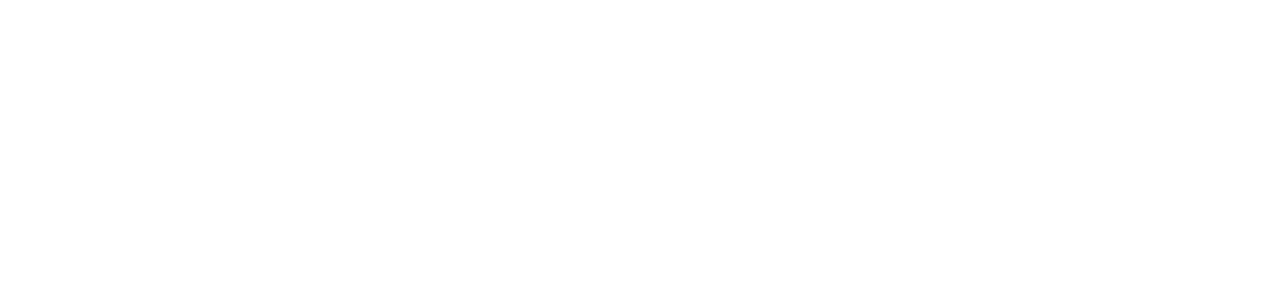
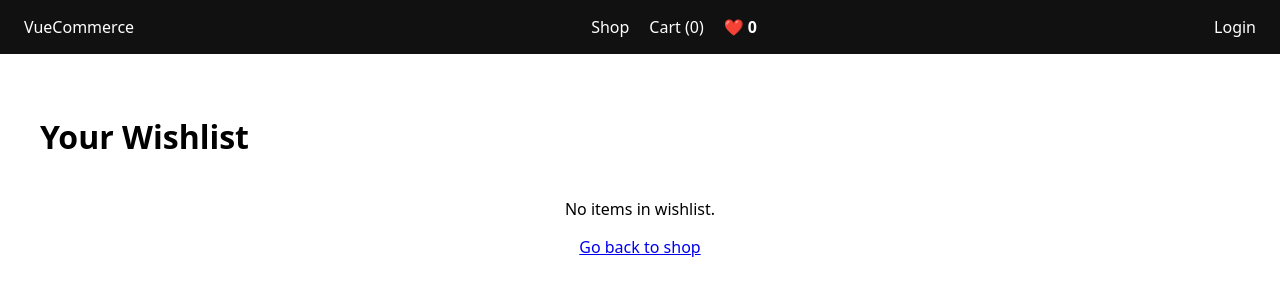
Before and after one commit to veljko-naumovic/e-commerce-vue, a Vue app: page /wishlist in a window 1280 px wide. Before the commit this address had no page. Shown: the top 300 px of the page. Built offline with nearby package versions, Linux system fonts and the light colour scheme.

Commit message:
Add wishlist and toast

```diff
--- a/src/App.vue
+++ b/src/App.vue
@@ -1,7 +1,8 @@
 <script setup lang="ts">
+import ToastContainer from "@/components/ui/ToastContainer.vue";
 </script>
 
-
 <template>
-  <router-view />
+  <RouterView />
+  <ToastContainer />
 </template>
--- a/src/components/layout/Header.vue
+++ b/src/components/layout/Header.vue
@@ -3,6 +3,8 @@
 import { useRouter } from "vue-router";
 import { useAuthStore } from "@/stores/auth";
 import { useCartStore } from "@/stores/cart";
+import { useWishlistStore } from "@/stores/wishlist";
+
 
 const cartStore = useCartStore();
 
@@ -15,6 +17,9 @@
     auth.logout();
     router.push("/");
 }
+
+const wishlistStore = useWishlistStore();
+
 </script>
 
 <template>
@@ -31,6 +36,9 @@
 
             <RouterLink v-if="auth.isAuthenticated" to="/admin">
                 Admin
+            </RouterLink>
+            <RouterLink to="/wishlist" class="wishlist-link">
+                ❤️ {{ wishlistStore.items.length }}
             </RouterLink>
         </nav>
 
@@ -73,4 +81,8 @@
         cursor: pointer;
     }
 }
+
+.wishlist-link {
+    font-weight: 600;
+}
 </style>
--- a/src/components/product/ProductCard.vue
+++ b/src/components/product/ProductCard.vue
@@ -2,6 +2,10 @@
 import type { Product } from "@/types/product";
 import { useRouter } from "vue-router";
 import { useCartStore } from "@/stores/cart";
+import { useWishlistStore } from "@/stores/wishlist";
+import { useToastStore } from "@/stores/toast";
+
+const wishlistStore = useWishlistStore();
 
 const props = defineProps<{
     product: Product;
@@ -9,15 +13,24 @@
 
 const router = useRouter();
 const cartStore = useCartStore();
+const toast = useToastStore()
 
 const goToDetails = () => {
     router.push(`/product/${props.product.id}`);
 };
 
 const handleAdd = () => {
-    if (props.product.stock > 0) {
-        cartStore.addToCart(props.product);
+    if (props.product.stock === 0) {
+        toast.show("Product is out of stock", "error");
+        return;
     }
+
+    cartStore.addToCart(props.product);
+    toast.show("Product added to cart", "success");
+};
+
+const toggleWishlist = () => {
+    wishlistStore.toggle(props.product.id);
 };
 </script>
 
@@ -29,14 +42,20 @@
                 -{{ product.discount }}%
             </span>
 
+            <button class="wishlist" @click.stop="toggleWishlist">
+                <span :class="[
+                    'heart',
+                    wishlistStore.isInWishlist(product.id) ? 'active' : '']">
+                    ♥
+                </span>
+            </button>
+
             <!-- LOW STOCK BADGE -->
+            <span v-if="product.stock === 0" class="badge out">
+                Out of stock
+            </span>
             <span v-else-if="product.stock > 0 && product.stock < 5" class="badge low">
                 Low Stock
-            </span>
-
-            <!-- OUT OF STOCK -->
-            <span v-else-if="product.stock === 0" class="badge out">
-                Out of Stock
             </span>
 
             <img :src="product.image" :alt="product.title" @click="goToDetails" />
@@ -212,4 +231,37 @@
     font-weight: 700;
     font-size: 16px;
 }
+
+/* WISHLIST */
+
+.wishlist {
+    position: absolute;
+    top: 12px;
+    left: 12px;
+    background: white;
+    border: none;
+    border-radius: 50%;
+    width: 34px;
+    height: 34px;
+    cursor: pointer;
+    box-shadow: 0 2px 6px rgba(0, 0, 0, 0.15);
+    display: flex;
+    align-items: center;
+    justify-content: center;
+    transition: transform 0.15s ease;
+
+    &:hover {
+        transform: scale(1.1);
+    }
+}
+
+.heart {
+    font-size: 16px;
+    color: #aaa;
+    transition: color 0.2s ease;
+}
+
+.heart.active {
+    color: crimson;
+}
 </style>
--- /dev/null
+++ b/src/components/ui/ToastContainer.vue
@@ -0,0 +1,59 @@
+<script setup lang="ts">
+import { useToastStore } from "@/stores/toast";
+
+const toastStore = useToastStore();
+</script>
+
+<template>
+    <div class="toast-container">
+        <div v-for="toast in toastStore.toasts" :key="toast.id" :class="['toast', toast.type]">
+            {{ toast.message }}
+        </div>
+    </div>
+</template>
+
+<style scoped lang="scss">
+.toast-container {
+    position: fixed;
+    top: 20px;
+    right: 20px;
+    display: flex;
+    flex-direction: column;
+    gap: 12px;
+    z-index: 9999;
+}
+
+.toast {
+    min-width: 220px;
+    padding: 12px 16px;
+    border-radius: 8px;
+    color: white;
+    font-size: 14px;
+    box-shadow: 0 6px 18px rgba(0, 0, 0, 0.15);
+    animation: slideIn 0.25s ease;
+}
+
+.toast.success {
+    background: #2ecc71;
+}
+
+.toast.error {
+    background: #e74c3c;
+}
+
+.toast.info {
+    background: #3498db;
+}
+
+@keyframes slideIn {
+    from {
+        transform: translateX(20px);
+        opacity: 0;
+    }
+
+    to {
+        transform: translateX(0);
+        opacity: 1;
+    }
+}
+</style>
--- a/src/main.ts
+++ b/src/main.ts
@@ -2,19 +2,26 @@
 import { createPinia } from "pinia";
 import App from "./App.vue";
 import router from "./router";
-import { useAuthStore } from "./stores/auth";
+
+import { useAuthStore } from "@/stores/auth";
 import { useCartStore } from "@/stores/cart";
+import { useWishlistStore } from "@/stores/wishlist";
 
 import "./styles/main.scss";
 
 const app = createApp(App);
 
-app.use(createPinia());
+const pinia = createPinia();
+
+app.use(pinia);
 app.use(router);
 
 const auth = useAuthStore();
 const cart = useCartStore();
+const wishlist = useWishlistStore();
+
 auth.hydrate();
 cart.hydrate();
+wishlist.hydrate();
 
 app.mount("#app");
--- a/src/router/index.ts
+++ b/src/router/index.ts
@@ -24,6 +24,11 @@
 				component: () => import("@/views/ProductDetailsView.vue"),
 			},
 			{
+				path: "wishlist",
+				name: "wishlist",
+				component: () => import("@/views/WishlistView.vue"),
+			},
+			{
 				path: "admin",
 				component: () => import("@/views/AdminView.vue"),
 				meta: { requiresAuth: true },
--- /dev/null
+++ b/src/stores/toast.ts
@@ -0,0 +1,34 @@
+import { defineStore } from "pinia";
+import { ref } from "vue";
+
+export type ToastType = "success" | "error" | "info";
+
+interface Toast {
+	id: number;
+	message: string;
+	type: ToastType;
+}
+
+export const useToastStore = defineStore("toast", () => {
+	const toasts = ref<Toast[]>([]);
+
+	const show = (message: string, type: ToastType = "info") => {
+		const id = Date.now();
+
+		toasts.value.push({ id, message, type });
+
+		setTimeout(() => {
+			remove(id);
+		}, 3000);
+	};
+
+	const remove = (id: number) => {
+		toasts.value = toasts.value.filter((t) => t.id !== id);
+	};
+
+	return {
+		toasts,
+		show,
+		remove,
+	};
+});
--- /dev/null
+++ b/src/stores/wishlist.ts
@@ -0,0 +1,43 @@
+import { defineStore } from "pinia";
+import { ref } from "vue";
+
+export const useWishlistStore = defineStore("wishlist", () => {
+	const items = ref<number[]>([]); // čuvamo samo product IDs
+
+	const persist = () => {
+		localStorage.setItem("wishlist", JSON.stringify(items.value));
+	};
+
+	const hydrate = () => {
+		const stored = localStorage.getItem("wishlist");
+		if (stored) {
+			items.value = JSON.parse(stored);
+		}
+	};
+
+	const toggle = (productId: number) => {
+		if (items.value.includes(productId)) {
+			items.value = items.value.filter((id) => id !== productId);
+		} else {
+			items.value.push(productId);
+		}
+		persist();
+	};
+
+	const isInWishlist = (productId: number) => {
+		return items.value.includes(productId);
+	};
+
+	const remove = (productId: number) => {
+		items.value = items.value.filter((id) => id !== productId);
+		persist();
+	};
+
+	return {
+		items,
+		toggle,
+		remove,
+		isInWishlist,
+		hydrate,
+	};
+});
--- a/src/views/ProductDetailsView.vue
+++ b/src/views/ProductDetailsView.vue
@@ -3,10 +3,12 @@
 import { useRoute } from "vue-router";
 import { useProductsStore } from "@/stores/products";
 import { useCartStore } from "@/stores/cart";
+import { useToastStore } from "@/stores/toast";
 
 const route = useRoute();
 const productsStore = useProductsStore();
 const cartStore = useCartStore();
+const toast = useToastStore()
 
 const productId = Number(route.params.id);
 
@@ -16,6 +18,7 @@
 
 const handleAdd = () => {
     if (product.value && product.value.stock > 0) {
+        toast.show("Product added to cart", "success");
         cartStore.addToCart(product.value);
     }
 };
--- /dev/null
+++ b/src/views/WishlistView.vue
@@ -0,0 +1,133 @@
+<script setup lang="ts">
+import { computed } from "vue";
+import { useWishlistStore } from "@/stores/wishlist";
+import { useProductsStore } from "@/stores/products";
+import { useCartStore } from "@/stores/cart";
+import { useToastStore } from "@/stores/toast";
+
+const wishlistStore = useWishlistStore();
+const productsStore = useProductsStore();
+const cartStore = useCartStore();
+const toast = useToastStore();
+
+const wishlistProducts = computed(() =>
+    wishlistStore.items
+        .map(id => productsStore.getProductById(id))
+        .filter((p): p is NonNullable<typeof p> => !!p)
+);
+
+const moveToCart = (productId: number) => {
+    const product = productsStore.getProductById(productId);
+    if (!product) return;
+
+    cartStore.addToCart(product);
+    wishlistStore.remove(productId);
+    toast.show("Moved to cart", "success");
+};
+
+</script>
+
+<template>
+    <div class="wishlist">
+        <h1>Your Wishlist</h1>
+
+        <div v-if="wishlistProducts.length === 0" class="empty">
+            <p>No items in wishlist.</p>
+            <RouterLink to="/">Go back to shop</RouterLink>
+        </div>
+
+        <div v-else class="grid">
+            <div v-for="product in wishlistProducts" :key="product.id" class="wishlist-card">
+                <img :src="product.image" :alt="product.title" />
+
+                <h3>{{ product.title }}</h3>
+
+                <p>${{ product.price }}</p>
+
+                <div class="actions">
+                    <button class="move" @click="moveToCart(product.id)">
+                        Move to Cart
+                    </button>
+
+                    <button class="remove" @click="wishlistStore.remove(product.id)">
+                        Remove
+                    </button>
+                </div>
+            </div>
+        </div>
+    </div>
+</template>
+
+<style scoped lang="scss">
+.wishlist {
+    padding: 40px;
+    max-width: 1200px;
+    margin: 0 auto;
+}
+
+.grid {
+    display: flex;
+    flex-wrap: wrap;
+    gap: 24px;
+}
+
+.wishlist-card {
+    flex: 1 1 260px;
+    min-width: 260px;
+    max-width: 300px;
+
+    background: white;
+    padding: 16px;
+    border-radius: 12px;
+    box-shadow: 0 4px 14px rgba(0, 0, 0, 0.06);
+
+    img {
+        width: 100%;
+        height: 180px;
+        object-fit: cover;
+        border-radius: 8px;
+    }
+
+    h3 {
+        margin: 12px 0;
+    }
+
+    .actions {
+        display: flex;
+        gap: 10px;
+        margin-top: 10px;
+    }
+
+    button {
+        flex: 1;
+        padding: 8px;
+        border: none;
+        border-radius: 6px;
+        cursor: pointer;
+        font-size: 13px;
+    }
+
+    .move {
+        background: #111;
+        color: white;
+
+        &:hover {
+            background: #333;
+        }
+    }
+
+    .remove {
+        background: crimson;
+        color: white;
+
+        &:hover {
+            background: #b40028;
+        }
+    }
+}
+
+.empty {
+    text-align: center;
+    margin-top: 40px;
+}
+</style>
```
